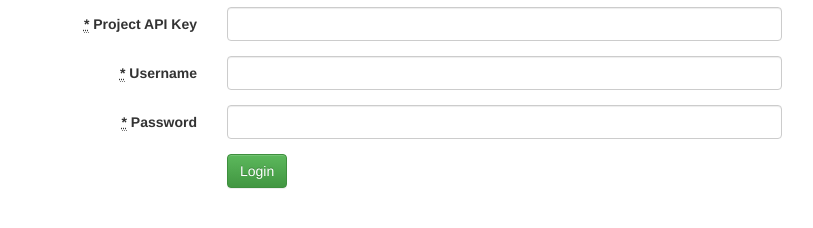
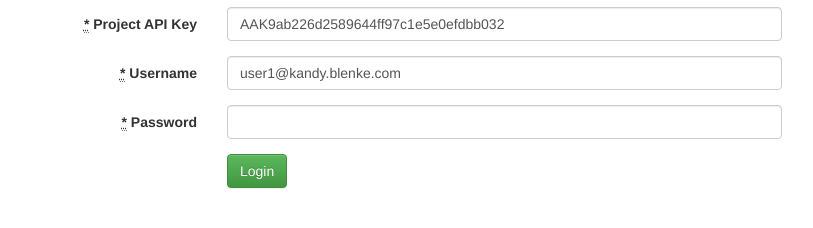
Before and after one commit to ianblenke/kandi-sampleapps, a plain HTML site: page video_call.html in a window 1280 px wide. Shown: the part 86-314 px from the top of the page, without its empty margins (233-1046 px from the left). Drawn offline with nearby package versions, Linux system fonts and the light colour scheme; some packages are replaced by stand-ins of ours; a script that the page names is missing.

Commit message:
Trying to embed credentials for video_call

```diff
--- a/video_call.html
+++ b/video_call.html
@@ -243,10 +243,9 @@
           </div>
 
           <form id="login-form" class="simple_form form-horizontal" novalidate="novalidate" action="" accept-charset="UTF-8" method="post"><input name="utf8" type="hidden" value="&#x2713;" /><input type="hidden" name="authenticity_token" value="ti3IpYVXESqVdSFjvfauP9fEyLcMPOv8zWIEEeRzYfFO5YzTZf0+Ep9SlRzXntm/bKvB5l5RTqWdd2j2zGUeFw==" />
-                    <div class="form-group string required quick_start_login_api_key"><label class="string required col-sm-3 control-label" for="api_key"><abbr title="required">*</abbr> Project API Key</label><div class="col-sm-9"><input id="api_key" name="api_key" class="string required form-control" type="text" /></div></div>
-                    <div class="form-group string required quick_start_login_username"><label class="string required col-sm-3 control-label" for="username"><abbr title="required">*</abbr> Username</label><div class="col-sm-9"><input id="username" name="username" class="string required form-control" type="text" /></div></div>
-                    <div class="form-group password required quick_start_login_password"><label class="password required col-sm-3 control-label" for="password"><abbr title="required">*</abbr> Password</label><div class="col-sm-9"><input id="password" name="password" class="password required form-control" type="password" /></div></div>
-
+                    <div class="form-group string required quick_start_login_api_key"><label class="string required col-sm-3 control-label" for="api_key"><abbr title="required">*</abbr> Project API Key</label><div class="col-sm-9"><input id="api_key" name="api_key" class="string required form-control" type="text" value="AAK9ab226d2589644ff97c1e5e0efdbb032" /></div></div>
+                    <div class="form-group string required quick_start_login_username"><label class="string required col-sm-3 control-label" for="username"><abbr title="required">*</abbr> Username</label><div class="col-sm-9"><input id="username" name="username" class="string required form-control" type="text" value="user1@kandy.blenke.com" /></div></div>
+                    <div class="form-group password required quick_start_login_password"><label class="password required col-sm-3 control-label" for="password"><abbr title="required">*</abbr> Password</label><div class="col-sm-9"><input id="password" name="password" class="password required form-control" type="1beataefugavolupt1" value="" /></div></div>
                     <div class="form-group">
                       <div class="col-sm-offset-3 col-sm-9">
                         <input type="submit" name="commit" value="Login" id="login-btn" class="btn btn-success" />
```
